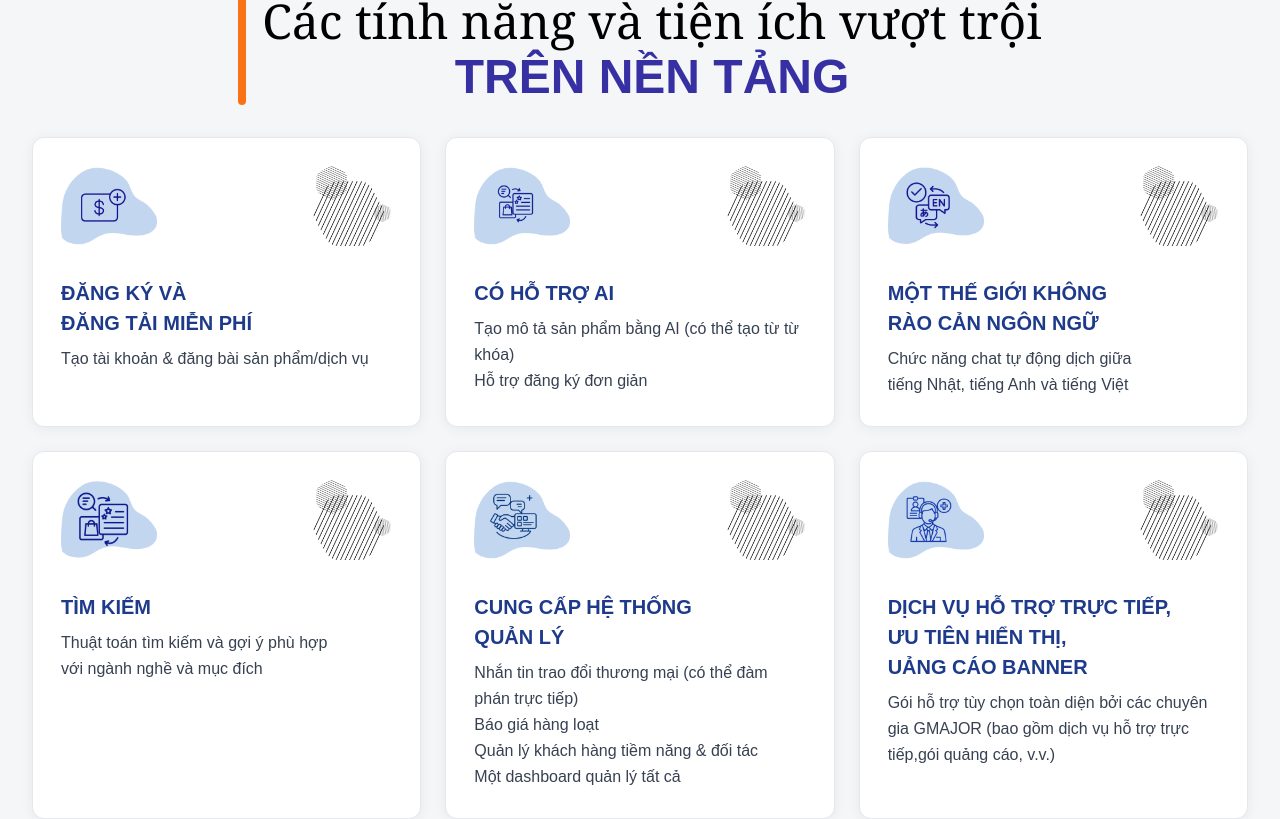
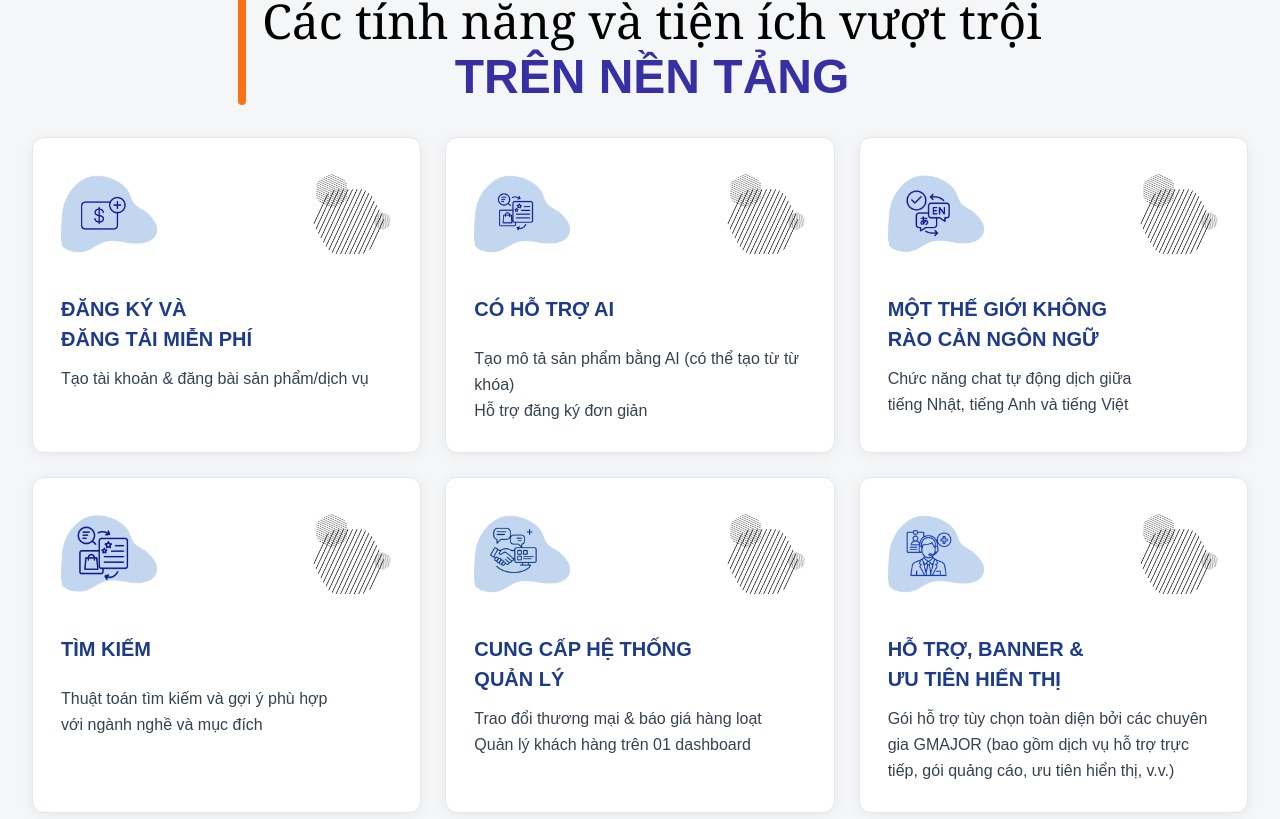
Before and after one commit to gmajorglobal/gmajor-landing, a Next.js app: page /vi in a window 1280 px wide. Shown: the part 3238-4057 px from the top of the page. Built offline with nearby package versions, Linux system fonts and the light colour scheme.

Commit message:
fix en and vi

```diff
--- a/app/components/FeatureGrid.tsx
+++ b/app/components/FeatureGrid.tsx
@@ -61,10 +61,11 @@ export default function FeatureGrid({ locale = 'vi' }: FeatureGridProps) {
     bg-white p-4 md:p-7 shadow-[0_2px_14px_rgba(0,0,0,0.06)] h-full
     transition-colors duration-300
     hover:bg-blue-900 hover:border-blue-900
+    flex flex-col
   "
                                 >
                                     {/* Top image row */}
-                                    <div className="relative h-12 md:h-20 mb-8 md:mb-19 flex justify-center gap-10 md:justify-between md:gap-0 items-center">
+                                    <div className="relative h-16 md:h-24 mb-6 md:mb-8 flex justify-center gap-10 md:justify-between md:gap-0 items-center">
                                         {/* feature image */}
                                         <img
                                             src={feature.image}
@@ -99,11 +100,11 @@ export default function FeatureGrid({ locale = 'vi' }: FeatureGridProps) {
                                     </div>
 
                                     {/* Text */}
-                                    <div className="text-center md:text-left">
-                                        <h3 className="text-[18px] md:text-[20px] font-extrabold uppercase text-blue-900 transition-colors duration-300 group-hover:text-white whitespace-pre-line">
-                                            {t(`featureGrid.features.${feature.key}.title`)}
+                                    <div className="text-center md:text-left flex-grow flex flex-col justify-start">
+                                        <h3 className="text-[18px] md:text-[20px] font-extrabold uppercase text-blue-900 transition-colors duration-300 group-hover:text-white whitespace-pre-line min-h-[3rem] md:min-h-[2.5rem] flex items-start">
+                                            <span>{t(`featureGrid.features.${feature.key}.title`)}</span>
                                         </h3>
-                                        <p className="mt-1 md:mt-2 leading-relaxed text-sm md:text-[16px] max-w-[440px] text-gray-700 transition-colors duration-300 group-hover:text-white/90 whitespace-pre-line">
+                                        <p className="mt-2 md:mt-3 leading-relaxed text-sm md:text-[16px] max-w-[440px] text-gray-700 transition-colors duration-300 group-hover:text-white/90 whitespace-pre-line min-h-[4rem] md:min-h-[3.5rem]">
                                             {t(`featureGrid.features.${feature.key}.description`)}
                                         </p>
                                     </div>
--- a/app/hooks/useTranslation.ts
+++ b/app/hooks/useTranslation.ts
@@ -13,11 +13,9 @@ export function useTranslation(locale: Locale = 'vi') {
     const loadTranslations = async () => {
       try {
         setIsLoading(true);
-        console.log(`Loading translations for locale: ${locale}`);
         const messageLoader = messages[locale];
         if (messageLoader) {
           const loadedMessages = await messageLoader();
-          console.log(`Loaded translations for ${locale}:`, loadedMessages);
           setTranslations(loadedMessages);
         } else {
           console.warn(`No message loader found for locale: ${locale}`);
--- a/app/locales/vi.json
+++ b/app/locales/vi.json
@@ -9,7 +9,7 @@
     "alibaba": "Một trong những nền tảng B2B lớn nhất thế giới, nhưng mức độ cạnh tranh quá cao \nkhiến doanh nghiệp vừa và nhỏ khó tạo được lợi thế. Thêm vào đó, \nchi phí lớn làm cho việc đánh giá tỷ lệ hoàn vốn (ROI) trở nên khó khăn.",
     "yellow": "Dễ sử dụng, nhưng hạn chế về tối ưu ngôn ngữ và khả năng hỗ trợ thương lượng. \nDo đặc thù nền tảng, tình trạng nhận nhiều email rác cũng là điều khó tránh.",
     "globy": "Dễ sử dụng, nhưng hạn chế về tối ưu ngôn ngữ và khả năng hỗ trợ thương lượng. \nDo đặc thù nền tảng, tình trạng nhận nhiều email rác cũng là điều khó tránh.",
-    "shopify": "Giải pháp tốt nhất để xây dựng cửa hàng trực tuyến, nhưng lại thiếu về bản lề \nvà chưa hỗ trợ đầy đủ cho các hoạt động B2B.",
+    "shopify": "Giải pháp tốt nhất để xây dựng cửa hàng trực tuyến, nhưng lại thiếu về bán lẻ \nvà chưa hỗ trợ đầy đủ cho các hoạt động B2B.",
     "gmajor": "Khác biệt ở chỗ mang đến hệ thống kết nối nhanh chóng và hiệu quả giữa doanh nghiệp Việt Nam với \nđối tác quốc tế, đặc biệt tập trung vào các thị trường trọng điểm: Nhật Bản, Hoa Kỳ và Trung Quốc."
   },
   "faqAccordion": {
@@ -169,12 +169,12 @@
       },
       "direct": {
         "title": "Cung cấp hệ thống\nquản lý",
-        "description": "Nhắn tin trao đổi thương mại (có thể đàm phán trực tiếp)\nBáo giá hàng loạt\nQuản lý khách hàng tiềm năng & đối tác\nMột dashboard quản lý tất cả",
+        "description": "Trao đổi thương mại & báo giá hàng loạt\nQuản lý khách hàng trên 01 dashboard",
         "imageAlt": "Trực tiếp"
       },
       "handsOn": {
-        "title": "Dịch vụ hỗ trợ trực tiếp,\nưu tiên hiển thị,\nuảng cáo banner",
-        "description": "Gói hỗ trợ tùy chọn toàn diện bởi các chuyên\ngia GMAJOR (bao gồm dịch vụ hỗ trợ trực\ntiếp,gói quảng cáo, v.v.)",
+        "title": "Hỗ trợ, Banner &\nƯu tiên hiển thị",
+        "description": "Gói hỗ trợ tùy chọn toàn diện bởi các chuyên\ngia GMAJOR (bao gồm dịch vụ hỗ trợ trực\ntiếp, gói quảng cáo, ưu tiên hiển thị, v.v.)",
         "imageAlt": "Hands-on"
       }
     }
@@ -263,7 +263,7 @@
         "name": "NGUYỄN DƯƠNG NGA",
         "title": "QUẢN LÝ CUNG ỨNG THỰC PHẨM · TP.HCM"
       },
-      "quote": "Chúng tôi nhận được liên hệ trực tiếp từ một doanh nghiệp thực phẩm Nhật Bản. Nhờ khả năng thống kê dữ liệu, việc trao đổi trở nên trôi chảy và hoàn toàn yên tâm."
+      "quote": "Chúng tôi nhận được liên hệ trực tiếp từ một doanh nghiệp thực phẩm Nhật Bản. Nhờ tính năng dịch tự động, việc trao đổi trở nên trôi chảy và hoàn toàn yên tâm. "
     },
     "comment2": {
       "label": "sớm hơn",
@@ -272,7 +272,7 @@
         "name": "TRẦN MẠNH HÙNG",
         "title": "CHỦ XƯỞNG DỆT MAY · HÀ NỘI"
       },
-      "quote": "Trên Alibaba, chúng tôi gần như không nhận được phản hồi trong nửa năm. \nNhưng chỉ sau hai tháng trên GMAJOR, \nmột công ty thương mại Nhật \nđã chủ động liên hệ."
+      "quote": "Trên Alibaba, chúng tôi gần như không nhận được phản hồi trong nửa năm. Nhưng chỉ sau hai tháng trên GMAJOR, một công ty thương mại Nhật đã chủ động liên hệ."
     },
     "comment3": {
       "label": "đơn giản hơn",
```
